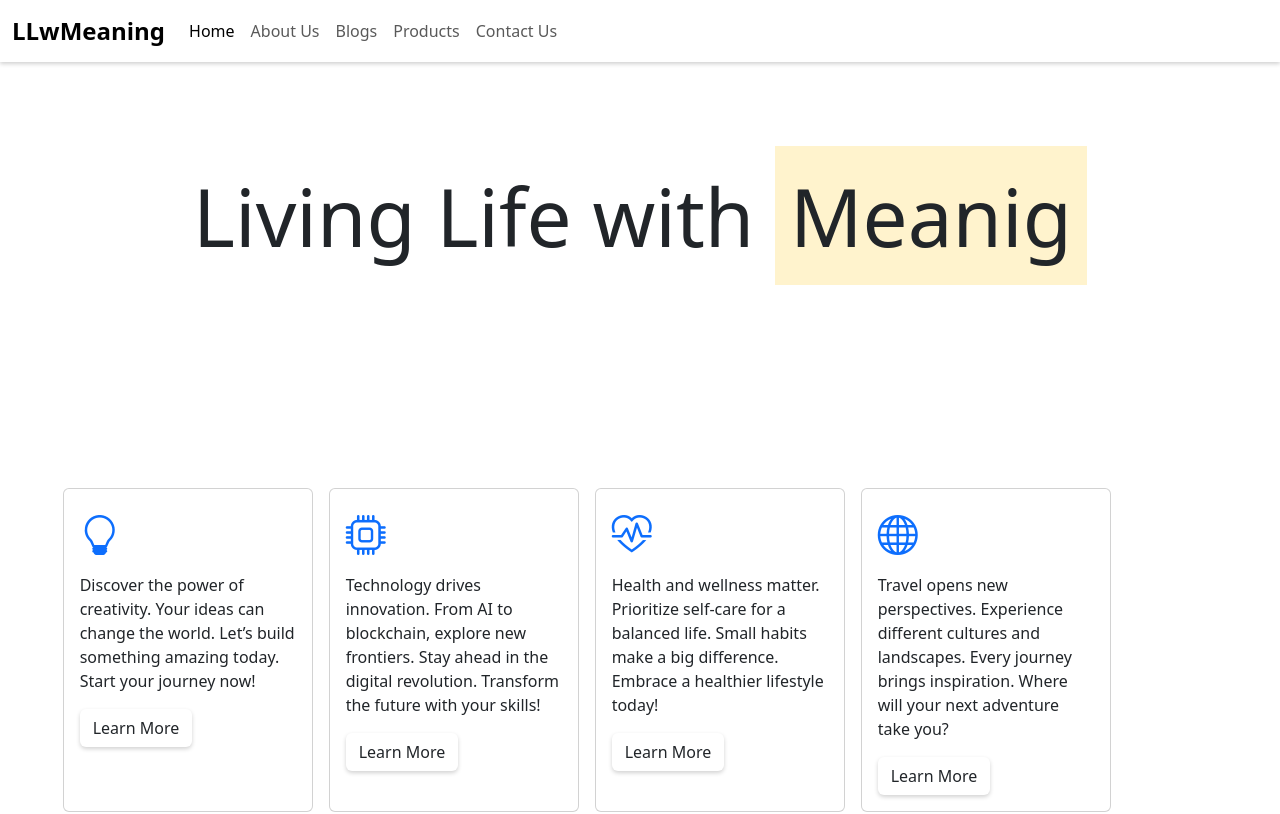
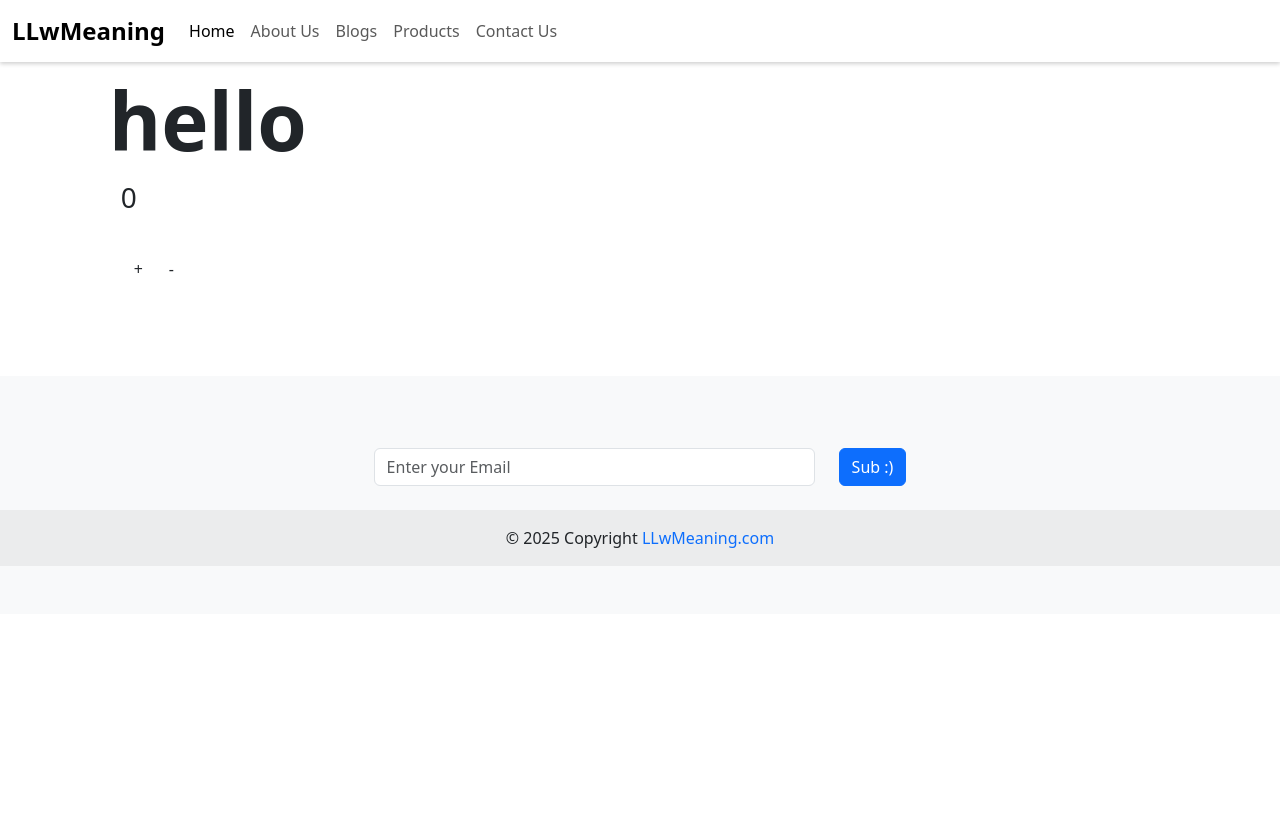
Before and after one commit to arvtia/newton, a React (Create React App) app: page / in a window 1280 px wide. Shown: the top 814 px of the page. Built offline with nearby package versions, Linux system fonts and the light colour scheme.

Commit message:
creating an example folder / and file
practicing hooks - state hooks

```diff
--- a/src/App.js
+++ b/src/App.js
@@ -8,6 +8,7 @@ import Feature from "./pages/features";
 import { FullBlog } from "./components/FullBlog";
 import Product from "./pages/product";
 import ProductEach from "./components/productDetails";
+import Example1 from "./pages/examples";
 
 
 
@@ -17,7 +18,7 @@ function App() {
       <BrowserRouter>
             <Navbar />
                 <Routes>
-                    <Route path="/" element={<Home />} />
+                    <Route path="/" element={<Example1 />} />
                     <Route path="about" element={<AboutUS />} />
                     <Route path="blogs" element={<Blogs />} />
                     <Route path="*" element={<Home />} />
--- /dev/null
+++ b/src/components/eg.jsx
@@ -0,0 +1,38 @@
+import { useState } from "react";
+
+
+const Examples = () =>{
+    const [ counter , setCounter] = useState(0);
+
+    const increment = () =>{
+        setCounter(counter + 1)
+        console.log("updated value: "+counter)
+    }
+    const decrement =() =>{
+        if(counter === 0) return;
+        setCounter (counter - 1)
+        console.log("updated value: "+counter)
+    }
+
+    return(
+
+        <div className="py-4 mt-5 mb-5">
+            <div className="row gy-4 gy-xl-4 gy-lg-4">
+                <div className="col-12 col-lg-10 col-xl-10 mx-auto mt-4">
+                    <h1 className="display-1 fw-bold">hello</h1>
+
+                    <div className="container">
+                        <p className="fs-3">{counter}</p>
+                        <div className="py-3">
+                            <div className="btn" onClick={increment}>+</div>
+                            <div className="btn" onClick={decrement}>-</div>
+                        </div>
+                    </div>
+
+                </div>
+            </div>
+        </div>
+    )
+}
+
+export default Examples;
--- /dev/null
+++ b/src/pages/examples.js
@@ -0,0 +1,11 @@
+import Examples from "../components/eg"
+
+const Example1 = () =>{
+    return(
+        <>
+            <Examples/>
+        </>
+    )
+}
+
+export default Example1;
```
